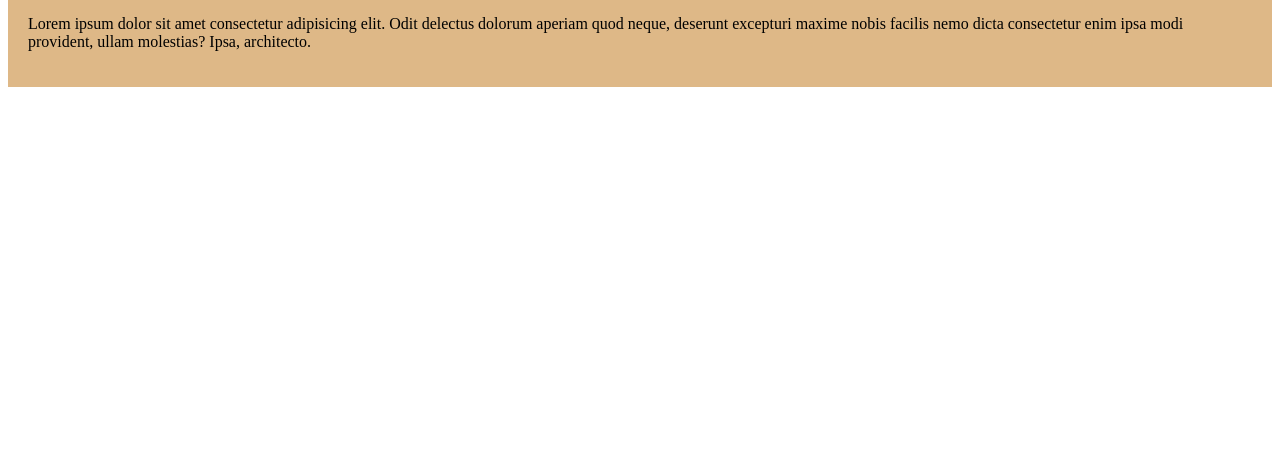
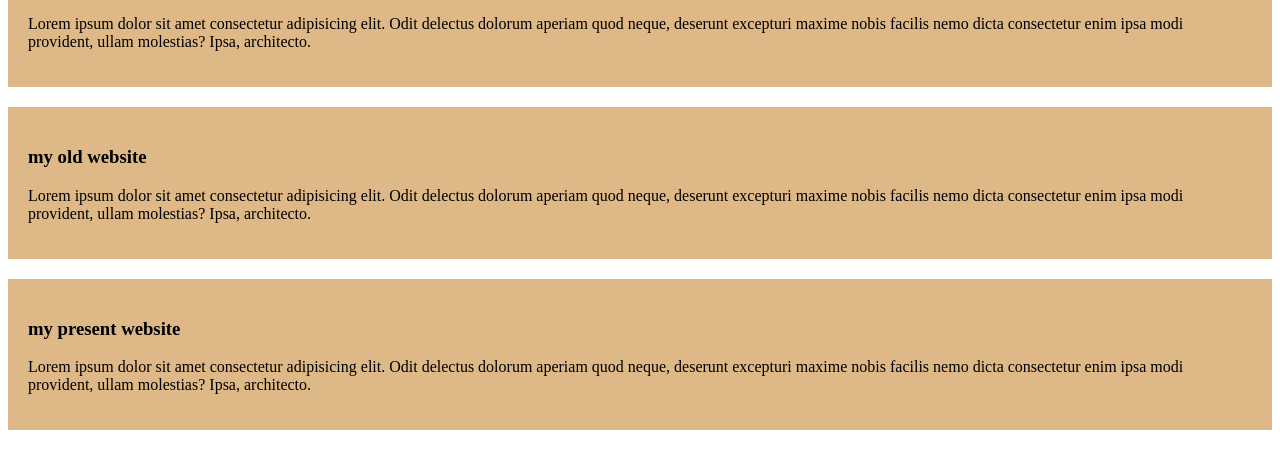
Before and after one commit to Nasim0000/new-prem-website, a plain HTML site: page index.html in a window 1280 px wide. Shown: the part 72-540 px from the top of the page. Drawn offline with Linux system fonts and the light colour scheme.

Commit message:
add the old and the present website

```diff
--- a/index.html
+++ b/index.html
@@ -11,5 +11,13 @@
         <h3>my new website</h3>
         <p>Lorem ipsum dolor sit amet consectetur adipisicing elit. Odit delectus dolorum aperiam quod neque, deserunt excepturi maxime nobis facilis nemo dicta consectetur enim ipsa modi provident, ullam molestias? Ipsa, architecto.</p>
     </div>
+    <div>
+        <h3>my old website</h3>
+        <p>Lorem ipsum dolor sit amet consectetur adipisicing elit. Odit delectus dolorum aperiam quod neque, deserunt excepturi maxime nobis facilis nemo dicta consectetur enim ipsa modi provident, ullam molestias? Ipsa, architecto.</p>
+    </div>
+    <div>
+        <h3>my present website</h3>
+        <p>Lorem ipsum dolor sit amet consectetur adipisicing elit. Odit delectus dolorum aperiam quod neque, deserunt excepturi maxime nobis facilis nemo dicta consectetur enim ipsa modi provident, ullam molestias? Ipsa, architecto.</p>
+    </div>
 </body>
 </html>
```
